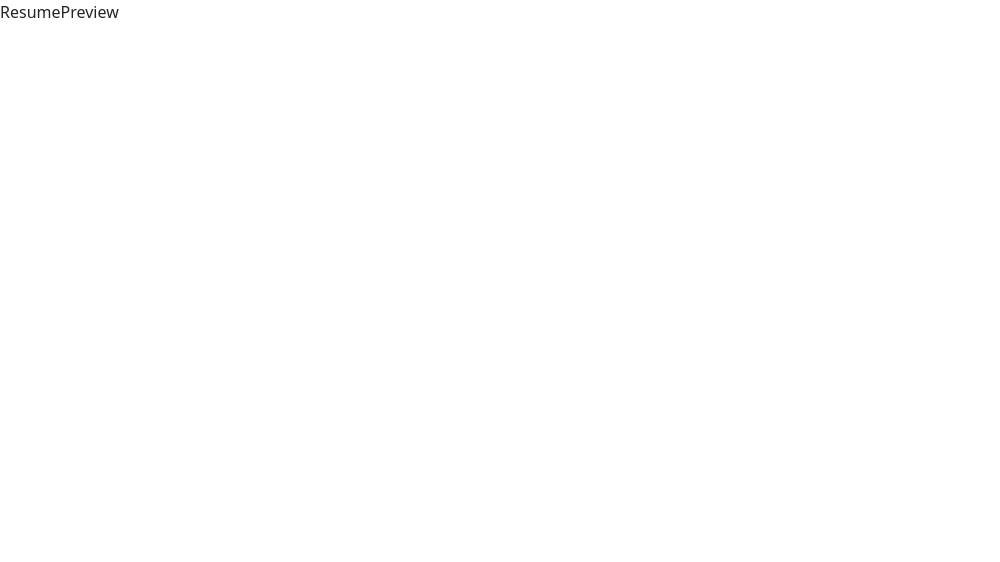
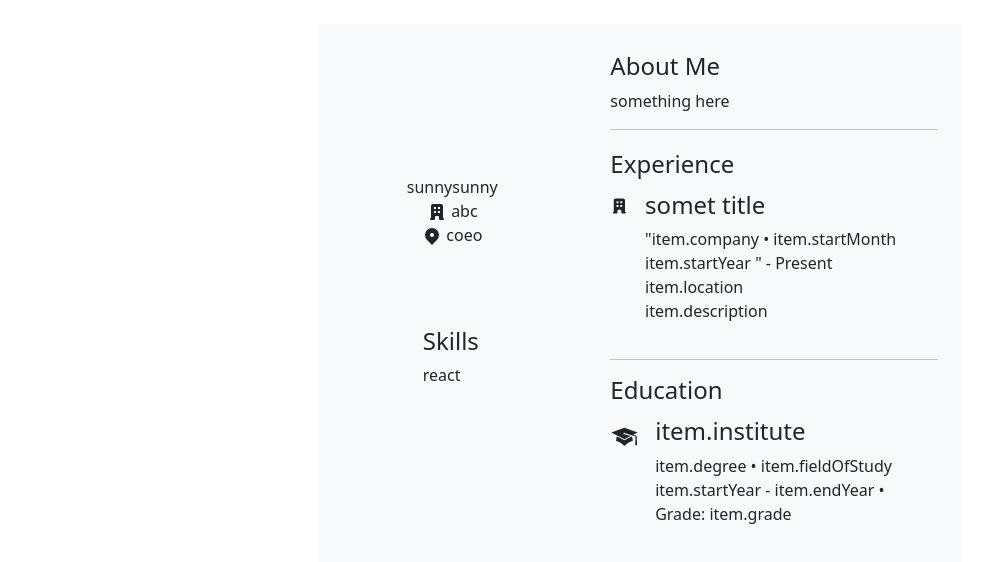
Before and after one commit to omidhokate2002/codent-resume-builder, a React (Create React App) app: page /preview in a window 1280 px wide. Shown: the top 562 px of the page, without its empty margins (0-1000 px from the left). Built offline with nearby package versions, Linux system fonts and the light colour scheme.

Commit message:
template work

```diff
--- a/package.json
+++ b/package.json
@@ -12,6 +12,7 @@
     "lodash": "^4.17.21",
     "react": "^18.2.0",
     "react-dom": "^18.2.0",
+    "react-icons": "^4.9.0",
     "react-router-dom": "^6.11.2",
     "react-scripts": "5.0.1",
     "uuid": "^9.0.0",
--- a/src/pages/home.jsx
+++ b/src/pages/home.jsx
@@ -1,10 +1,18 @@
+import { useNavigate } from "react-router-dom";
 import { ResumeCard } from "../apps/home";
 import { Footer, Navigation } from "../layout";
 
+
 const HomePage = () => {
+  const navigate = useNavigate()
+  const  handleNavigate = () => {
+ navigate('/preview')
+  }
   return (
+
     <>
       <Navigation />
+      <button className="btn btn-primary" onClick={handleNavigate}  > Preview </button>
       <div className="container mt-5" style={{ backgroundColor: 'black', color: 'white' }}>
         <div className="row justify-content-center align-items-center">
           <div className="text-center">
--- a/src/pages/resume-preview.jsx
+++ b/src/pages/resume-preview.jsx
@@ -1,5 +1,160 @@
+import {BsLinkedin,BsGithub,BsGlobe} from 'react-icons/bs'
+import {GiGraduateCap} from 'react-icons/gi'
+import {HiLocationMarker,HiOfficeBuilding,HiOutlineMail,HiPhone} from 'react-icons/hi'
+import { useResumeContext } from '../context';
+
+
 const ResumePreview = () => {
-  return <div>ResumePreview</div>;
+  const { resumeData, isLoading, fetchData } = useResumeContext();
+
+  const GetIcon = (icon) => {
+    switch(icon.icon){
+        case "HiOutlineMail":
+          return <HiOutlineMail size={30}/>
+        case "HiPhone":
+          return <HiPhone size={30}/>
+        case "BsLinkedin":
+          return <BsLinkedin size={30}/>
+        case "BsGithub":
+          return <BsGithub size={30}/>
+        case "BsGlobe":
+          return <BsGlobe size={30}/>
+        default:
+          return "●"
+    }
+  }
+
+  const GetLinks = () => {
+    const list = [];
+    if(resumeData[0]?.email){
+      list.push({
+        icon:"HiOutlineMail",
+        link: resumeData[0]?.email,
+      });
+    }
+    if(resumeData[0]?.contact){
+      list.push({
+        icon:"HiPhone",
+        link: resumeData[0]?.contact,
+      });
+    }
+    if(resumeData[0]?.linkedin){
+      list.push({
+        icon:"BsLinkedin",
+        link: resumeData[0]?.linkedin,
+      });
+    }
+    if(resumeData[0]?.github){
+      list.push({
+        icon:"BsGithub",
+        link: resumeData[0]?.github,
+      });
+    }
+    if(resumeData[0]?.website){
+      list.push({
+        icon:"BsGlobe",
+        link: resumeData[0]?.website,
+      });
+    }
+
+    return(
+      list.map((item,id)=>{
+        return(
+          <div className={id%2===0 ? "d-flex aligh-items-start align-items-center bg-2 text-white p-3" : "d-flex aligh-items-start align-items-center bg-3 text-white p-3"} key={id}>
+            <p className="m-0"><GetIcon icon={item.icon}/></p><span className="mx-2"></span><p className="m-0">{item.link}</p>
+          </div>
+        )
+      })
+    )
+
+  }
+  return (
+    <div className="container d-flex justify-content-center p-4">
+      <div className="row pdf bg-light" id="divToPrint" size="A4">
+        <div className="d-flex align-items-center justify-content-center col-md-5 bg-1 p-0 py-2">
+          <div>
+            <div className="d-flex justify-content-center">
+             {/* <img src={file} className="pdf-resumeData[0]?-image" alt="..." /> */}
+            </div>
+            <div className="text-center">
+              <span className="font-bold m-0 firstname">sunny</span>
+              <span className="font-thin m-0">sunny</span>
+              {/* <p>{resumeData[0]?.tagline}</p> */}
+              <p className="m-0">
+                <HiOfficeBuilding size={20} /> abc
+              </p>
+              <p>
+                <HiLocationMarker size={20} /> coeo
+              </p>
+            </div>
+            <br />
+            <GetLinks />
+            <br />
+            <div className="p-3">
+              <h4 className="title">Skills</h4>
+              <div className="d-flex flex-wrap">
+                {/* {resume.map((items, id) => {
+                  return ( */}
+                    <p className="technology rounded" key="abc">
+                      react
+                    </p>
+                  {/* );
+                })} */}
+              </div>
+            </div>
+          </div>
+        </div>
+        <div className="d-flex align-items-center col-md-7 p-0 py-4">
+          <div>
+            <div className="px-4 py-1">
+              <h4 className="title">About Me</h4>
+              <p className="text-break">something here</p>
+              <hr />
+            </div>
+            <div className="px-4">
+              <h4 className="title">Experience</h4>
+              {/* {experienceList.map((item, id) => {
+                return ( */}
+                  <div className="d-flex justify-content-start py-1" key="id">
+                    <HiOfficeBuilding size={30} />
+                    <div className="px-3">
+                      <h4>somet title</h4>
+                      <p className="m-0">
+                        "{"item.company"} • {"item.startMonth"} {"item.startYear"}{' '}"
+                        {`${"item.isWorking" ? ' - Present' : ' - ' + "item.endMonth" + ' ' + "item.endYear"}`}
+                      </p>
+                      <p className="m-0">{"item.location"}</p>
+                      <p>{"item.description"}</p>
+                    </div>
+                  </div>
+                {/* );
+              })} */}
+              <hr />
+            </div>
+            <div className="px-4">
+              <h4 className="title">Education</h4>
+              {/* {educationList.map((item, id) => {
+                return ( */}
+                  <div className="d-flex justify-content-start py-1" key={"id"}>
+                    <GiGraduateCap size={40} />
+                    <div className="px-3">
+                      <h4>{"item.institute"}</h4>
+                      <p className="m-0">
+                        {"item.degree"} • {"item.fieldOfStudy"}
+                      </p>
+                      <p>
+                        {"item.startYear"} - {"item.endYear"} • Grade: {"item.grade"}
+                      </p>
+                    </div>
+                  </div>
+                {/* );
+              })} */}
+            </div>
+          </div>
+        </div>
+      </div>
+      </div>
+  );
 };
 
 export default ResumePreview;
```
Also changed, not shown: 1 other file (tests, documents, lock files or other folders).
